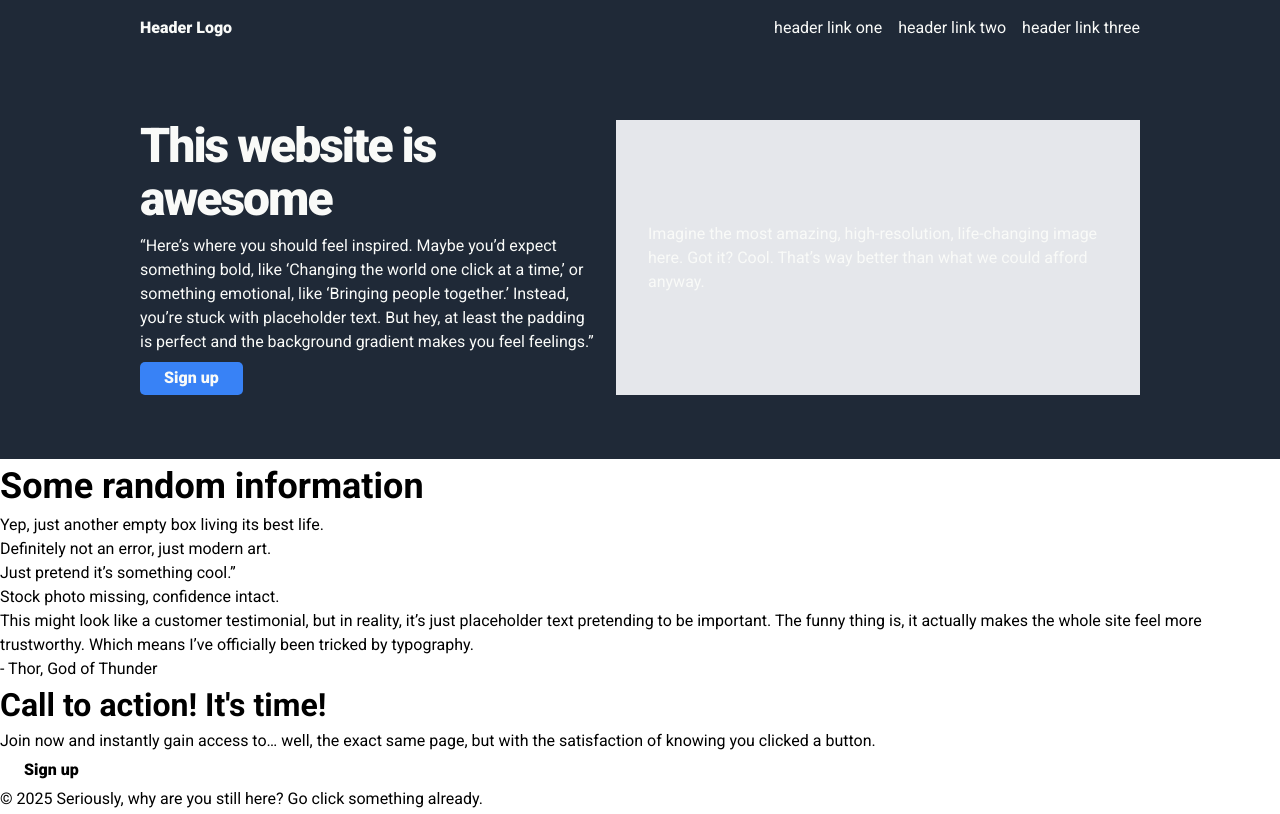
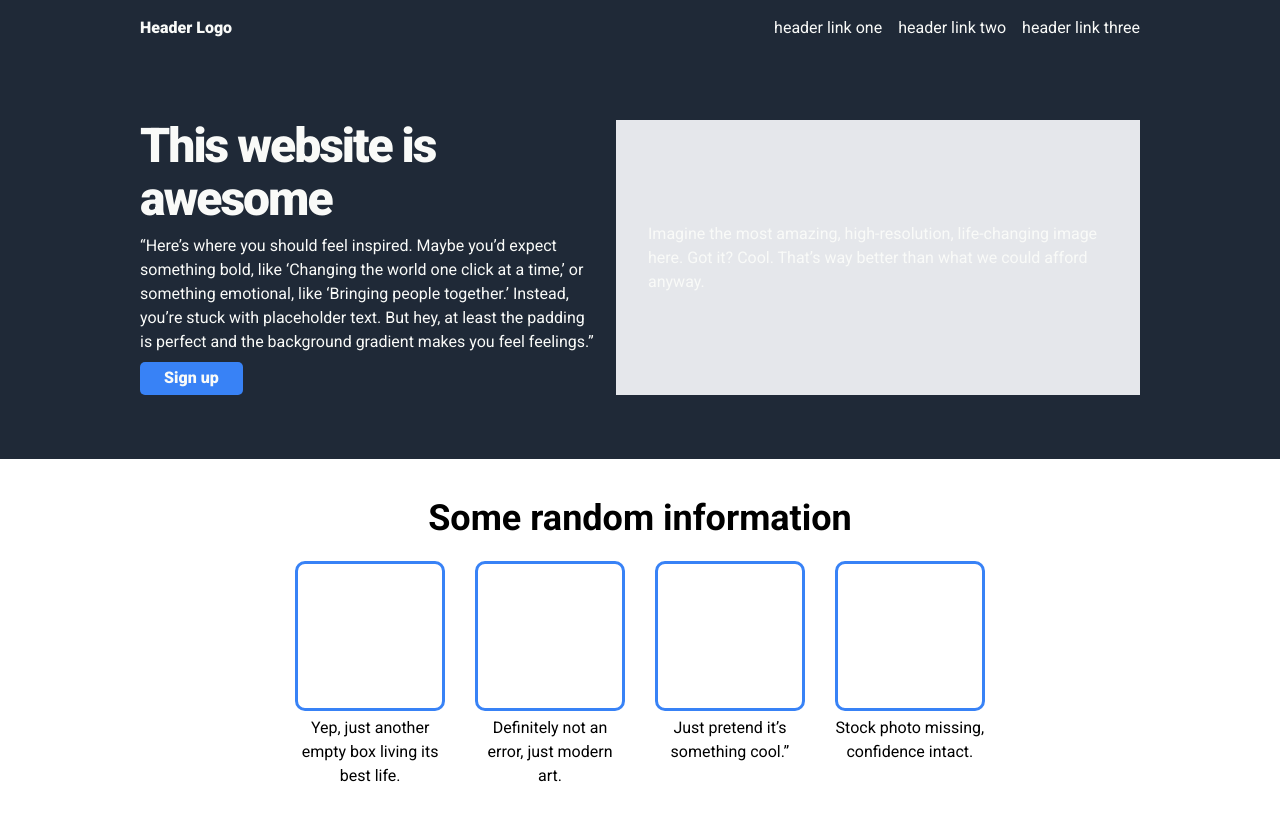
Before and after one commit to Chrono-QuasarDev/odin-landing-page, a plain HTML site: page index.html in a window 1280 px wide. Shown: the top 814 px of the page. Drawn offline with Linux system fonts and the light colour scheme.

Commit message:
Add features section

```diff
--- a/index.html
+++ b/index.html
@@ -34,16 +34,26 @@
 
   <main>
     <section>
+      <div class="container features">
         <h2>Some random information</h2>
+        <div class="features-box">
           <div>
             <div class="illusion"></div>
             <p>Yep, just another empty box living its best life.</p>
+          </div>
+          <div>
             <div class="illusion"></div>
             <p>Definitely not an error, just modern art.</p>
+          </div>
+          <div>
             <div class="illusion"></div>
             <p>Just pretend it’s something cool.”</p>
+          </div>
+          <div>
             <div class="illusion"></div>
             <p>Stock photo missing, confidence intact.</p>
+          </div>
+        </div>
       </div>
     </section>
 
--- a/style.css
+++ b/style.css
@@ -123,3 +123,36 @@ header {
   align-items: center;
   padding: 2rem;
 }
+
+
+/* ---------- FEATURES ---------- */
+.features {
+  display: flex;
+  flex-direction: column;
+  align-items: center;
+  gap: 1rem;
+  height: 18.75rem;
+  margin: 2rem auto 5rem auto;
+}
+
+.features-box {
+  display: flex;
+  gap: 1.875rem;
+}
+
+.illusion {
+  content: '';
+  width: 9.37rem;
+  height: 9.37rem;
+  border: 3px solid var(--button-color);
+  border-radius: 10px;
+}
+
+.features-box > div {
+  display: flex;
+  flex-direction: column;
+  align-items: center;
+  text-align: center;
+  gap: 0.312rem;
+  width: 9.37rem;
+}
```
Lines whose indentation alone changed are shown as unchanged.
